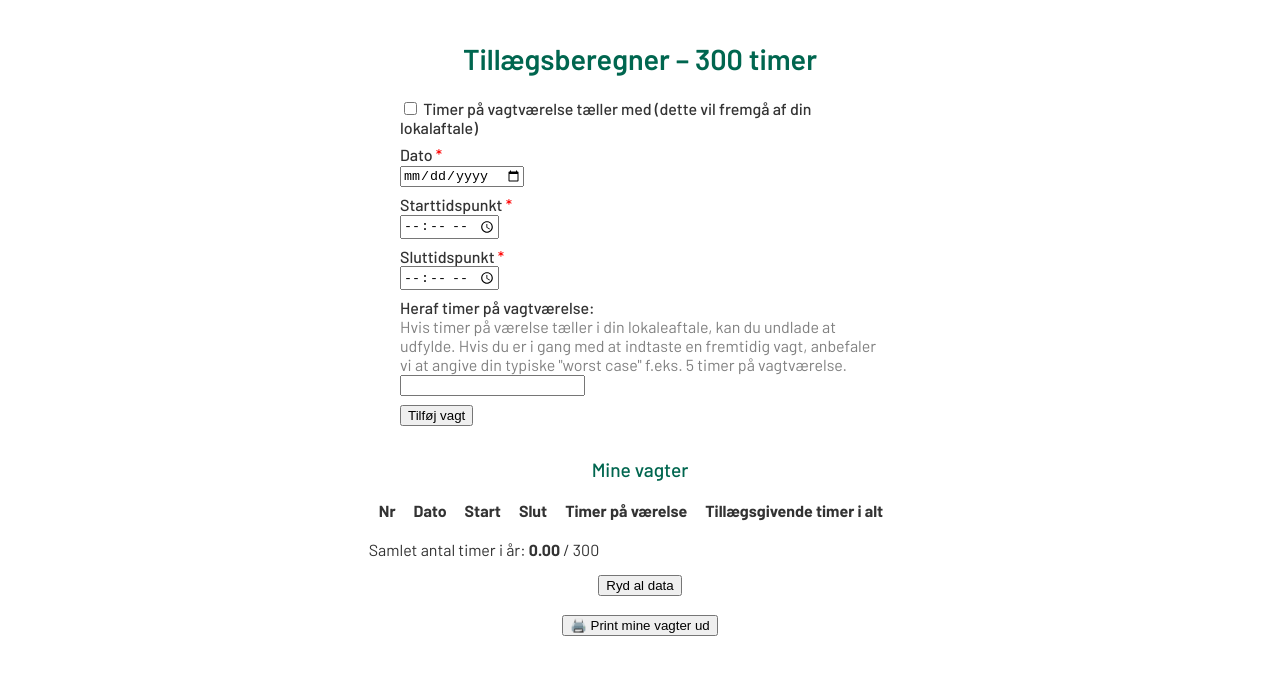
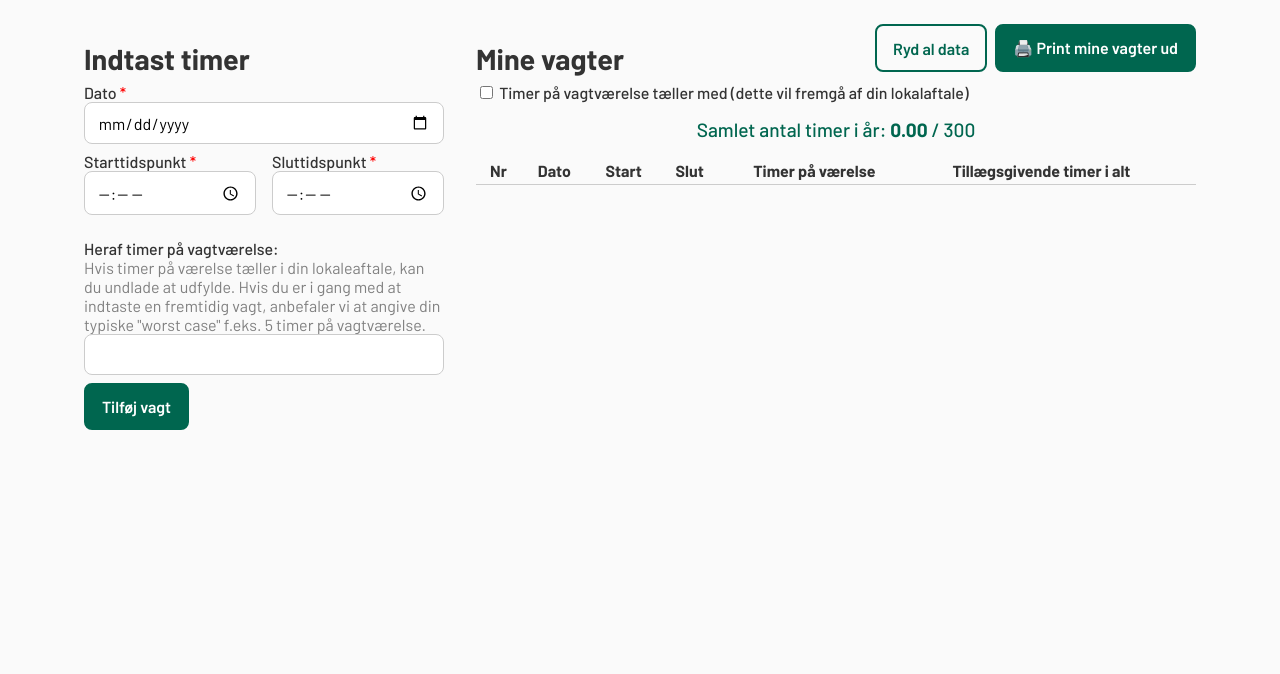
Before and after one commit to leakrullp/300-timer, a plain HTML site: page index.html in a window 1280 px wide. Drawn offline with Linux system fonts and the light colour scheme.

Commit message:
Design updates

```diff
--- a/index.html
+++ b/index.html
@@ -6,6 +6,7 @@
     <meta name="viewport" content="width=device-width, initial-scale=1">
     <title>Tillægsberegner – 300 timer</title>
     <link rel="stylesheet" href="style.css">
+    <link rel="stylesheet" href="styleguide.css">
     <link rel="preconnect" href="https://fonts.googleapis.com">
     <link rel="preconnect" href="https://fonts.gstatic.com" crossorigin>
     <link
@@ -14,20 +15,18 @@
 </head>
 
 <body>
-    <h1>Tillægsberegner – 300 timer</h1>
+    <div class="layout">
 
-    <form id="shift-form">
-
-        <label>
-            <input type="checkbox" name="visible" value="yes">
-            Timer på vagtværelse tæller med (dette vil fremgå af din lokalaftale)
-        </label>
+        <!-- Form -->
+        <form class="form-section" id="shift-form">
+            <h1>Indtast timer</h1>
 
             <label>
                 Dato <span style="color: red;">*</span><br>
                 <input type="date" id="date" required>
             </label>
 
+            <div class="form-group">
                 <label>
                     Starttidspunkt <span style="color: red;">*</span><br>
                     <input type="time" id="start" required>
@@ -37,6 +36,7 @@
                     Sluttidspunkt <span style="color: red;">*</span><br>
                     <input type="time" id="end" required>
                 </label>
+            </div>
 
             <label>
                 Heraf timer på vagtværelse: <br><span style="color: grey; font-weight: normal;">
@@ -46,11 +46,35 @@
                 <input type="number" name="roomtime" id="roomtime" min="0" step="0.25" />
             </label>
 
-        <button type="submit">Tilføj vagt</button>
+            <div class="btn-group">
+                <button type="submit" class="primary-btn">
+                    Tilføj vagt</button>
+            </div>
         </form>
 
-    <div id="printable-table">
-        <h2>Mine vagter</h2>
+        <!-- Shift table -->
+
+        <div class="printable-table">
+
+            <div class="title-w-btns">
+
+                <!-- Title -->
+                <h1>Mine vagter</h1>
+                <!-- Buttons -->
+
+                <div class="btn-group rm-from-print">
+                    <button class="secondary-btn" onclick="clearStorage()">Ryd al data</button><br>
+                    <button class="primary-btn" onclick="printPage()">🖨️ Print mine vagter ud</button>
+                </div>
+            </div>
+
+            <label>
+                <input type="checkbox" name="include-hours" value="yes">
+                Timer på vagtværelse tæller med (dette vil fremgå af din lokalaftale)
+            </label>
+            <h2>Samlet antal timer i år: <strong id="total-hours">0</strong> / 300</h2>
+            <div class="table-wrapper">
+
                 <table>
                     <thead>
                         <tr>
@@ -65,12 +89,11 @@
                     </thead>
                     <tbody id="shift-list"></tbody>
                 </table>
-        <p>Samlet antal timer i år: <strong id="total-hours">0</strong> / 300</p>
+            </div>
         </div>
 
-    <button onclick="clearStorage()">Ryd al data</button><br>
-    <button onclick="printPage()">🖨️ Print mine vagter ud</button>
 
+    </div>
     <script src="script.js"></script>
 </body>
 
--- a/script.js
+++ b/script.js
@@ -1,7 +1,9 @@
 const form = document.getElementById("shift-form");
 const list = document.getElementById("shift-list");
 const totalEl = document.getElementById("total-hours");
-const includeRoomCheckbox = form.querySelector('input[name="visible"]');
+const includeRoomCheckbox = document.querySelector(
+  'input[name="include-hours"]'
+);
 
 // ---- load & persist policy (checkbox) ----
 const POLICY_KEY = "includeRoomtimePolicy";
@@ -43,18 +45,19 @@ function renderShifts() {
     const baseHours = calculateHours(s.start, s.end);
     const room = Number(s.roomtime) || 0;
     const totalHours = includeRoomtime ? baseHours : baseHours - room;
+    const formattedDate = new Date(s.date).toLocaleDateString();
 
     total += totalHours;
 
     const row = document.createElement("tr");
     row.innerHTML = `
       <td>${index + 1}</td>
-      <td>${s.date}</td>
+      <td>${formattedDate}</td>
       <td>${s.start}</td>
       <td>${s.end}</td>
       <td>${room.toFixed(2)}</td>
       <td>${totalHours.toFixed(2)}</td>
-      <td><button type="button" onclick="deleteShift(${index})">Fjern vagt</button></td>
+      <td><button class="rm-from-print rm-btn secondary-btn" type="button" onclick="deleteShift(${index})">Fjern</button></td>
     `;
     list.appendChild(row);
   });
@@ -63,8 +66,15 @@ function renderShifts() {
 }
 
 function clearStorage() {
-  localStorage.clear();
-  location.reload();
+  const confirmed = confirm(
+    "Er du sikker på, at du vil rydde al data?\nDette kan ikke gøres om."
+  );
+
+  // Only clear storage if they clicked OK
+  if (confirmed) {
+    localStorage.clear();
+    location.reload();
+  }
 }
 
 function printPage() {
--- a/style.css
+++ b/style.css
@@ -1,8 +1,11 @@
+@import "styleguide.css";
+
 body {
   font-family: "Barlow", system-ui, -apple-system, BlinkMacSystemFont,
     "Segoe UI", Roboto, Oxygen, Ubuntu, Cantarell, "Open Sans", "Helvetica Neue",
     sans-serif;
-  color: #333;
+  background-color: rgb(250, 250, 250);
+  color: var(--primary-text);
   align-items: center;
   min-height: 100vh;
   padding: 1rem;
@@ -12,12 +15,18 @@ body {
 }
 
 h1 {
-  color: #00664f;
+  color: inherit;
   text-align: center;
   margin-bottom: 0.5rem;
   font-size: 1.8rem;
-  font-weight: 600;
+  font-weight: 700;
   line-height: 2rem;
+  text-align: left;
+}
+.title-w-btns {
+  display: flex;
+  justify-content: space-between;
+  align-items: flex-start;
 }
 
 h2 {
@@ -29,8 +38,6 @@ h2 {
 }
 
 form {
-  background: #fff;
-  padding: 1rem;
   border-radius: 12px;
   max-width: 480px;
   width: 100%;
@@ -39,9 +46,60 @@ form {
 
 .form-group {
   display: flex;
-  flex-direction: column;
-  gap: 0rem;
+  gap: 1rem;
   margin-bottom: 1rem;
+}
+
+.form-group > * {
+  flex: 1; /* each child takes equal full width */
+}
+
+input[type="date"],
+input[type="time"],
+input[type="number"],
+input[list] {
+  width: 100%;
+  box-sizing: border-box;
+  padding: 0.6rem 0.8rem;
+  border: 1px solid #ccc;
+  border-radius: 8px;
+  font-size: 1rem;
+  transition: border-color 0.2s, box-shadow 0.2s;
+  font-family: var(--font-family);
+}
+
+button {
+  padding: 12px 16px;
+  border: none;
+  border-radius: 8px;
+  font: var(--font-family);
+  font-weight: 600;
+  background-color: transparent;
+  border: 2px solid var(--primary-green);
+  color: var(--primary-green);
+}
+
+.primary-btn {
+  background-color: var(--primary-green);
+  color: white;
+}
+.primary-btn:hover {
+  background-color: rgba(0, 102, 79, 0.9);
+}
+.secondary-btn {
+  background-color: transparent;
+  border: 2px solid var(--primary-green);
+  color: var(--primary-green);
+}
+.secondary-btn:hover {
+  background-color: rgba(0, 102, 79, 0.1);
+}
+.rm-btn {
+  padding: 4px 8px;
+}
+.btn-group {
+  display: flex;
+  gap: 4px;
 }
 
 label {
@@ -50,10 +108,53 @@ label {
   margin-bottom: 0.5rem;
 }
 
-th,
+table {
+  width: 100%;
+  min-width: 600px;
+  max-width: 100%;
+  border-collapse: collapse;
+}
+
+.table-wrapper {
+  width: 100%;
+  overflow-x: auto; /* enables horizontal scrolling if table is wider */
+  -webkit-overflow-scrolling: touch; /* smooth scrolling on iOS */
+  padding-bottom: 0.5rem; /* extra space so the scroll doesn’t get cut off */
+}
+
+th {
+  padding: 0.25rem 0.5rem;
+  text-align: center;
+  border-bottom: 1px solid #ccc;
+}
 td {
-  padding: 0.125rem 0.5rem;
-  text-align: left;
+  padding: 0.25rem 0.5rem;
+  text-align: center;
+  border-bottom: 1px solid #ccc;
+}
+
+.layout {
+  display: flex;
+  flex-direction: column;
+  gap: 2rem;
+}
+
+@media (min-width: 1080px) {
+  .layout {
+    display: flex;
+    flex-direction: row; /* place items side by side */
+    align-items: flex-start;
+    gap: 2rem;
+  }
+
+  .form-section {
+    flex: 1; /* take up available width */
+    max-width: 480px; /* optional: keep form from stretching too much */
+  }
+
+  .printable-table {
+    flex: 2; /* table gets more space */
+  }
 }
 
 @media (max-width: 600px) {
@@ -80,11 +181,11 @@ td {
   body * {
     visibility: hidden;
   }
-  #printable-table,
-  #printable-table * {
+  .printable-table,
+  .printable-table * {
     visibility: visible;
   }
-  #printable-table {
+  .printable-table {
     position: fixed;
     top: 0;
     left: 0;
@@ -93,4 +194,8 @@ td {
     padding: 0;
     page-break-inside: avoid;
   }
+
+  .rm-from-print {
+    display: none !important;
+  }
 }
--- /dev/null
+++ b/styleguide.css
@@ -0,0 +1,21 @@
+@import url("https://fonts.googleapis.com/css2?family=Barlow:ital,wght@0,100;0,200;0,300;0,400;0,500;0,600;0,700;0,800;0,900;1,100;1,200;1,300;1,400;1,500;1,600;1,700;1,800;1,900&display=swap");
+
+:root {
+  --primary-green: #00664f;
+  --primary-text: #333333;
+  --font-family: "Barlow", system-ui, sans-serif;
+}
+
+/* Material Symbols icons */
+.material-symbols-outlined {
+  font-family: "Material Symbols Outlined";
+  font-weight: normal;
+  font-style: normal;
+  line-height: 1;
+  color: inherit;
+  display: inline-block;
+  white-space: nowrap;
+  direction: ltr;
+  -webkit-font-smoothing: antialiased;
+  font-variation-settings: "FILL" 0, "wght" 400, "GRAD" 0, "opsz" 24;
+}
```
Lines whose indentation alone changed are shown as unchanged.
